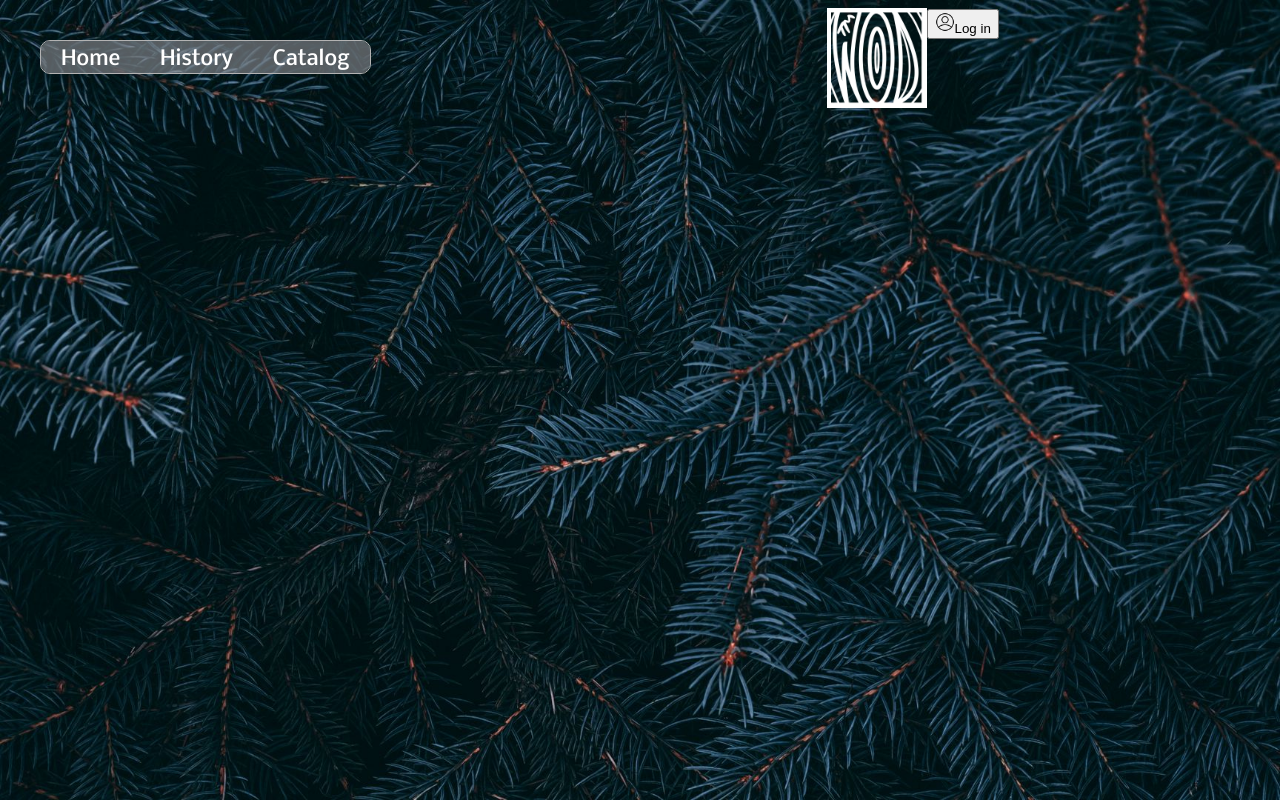
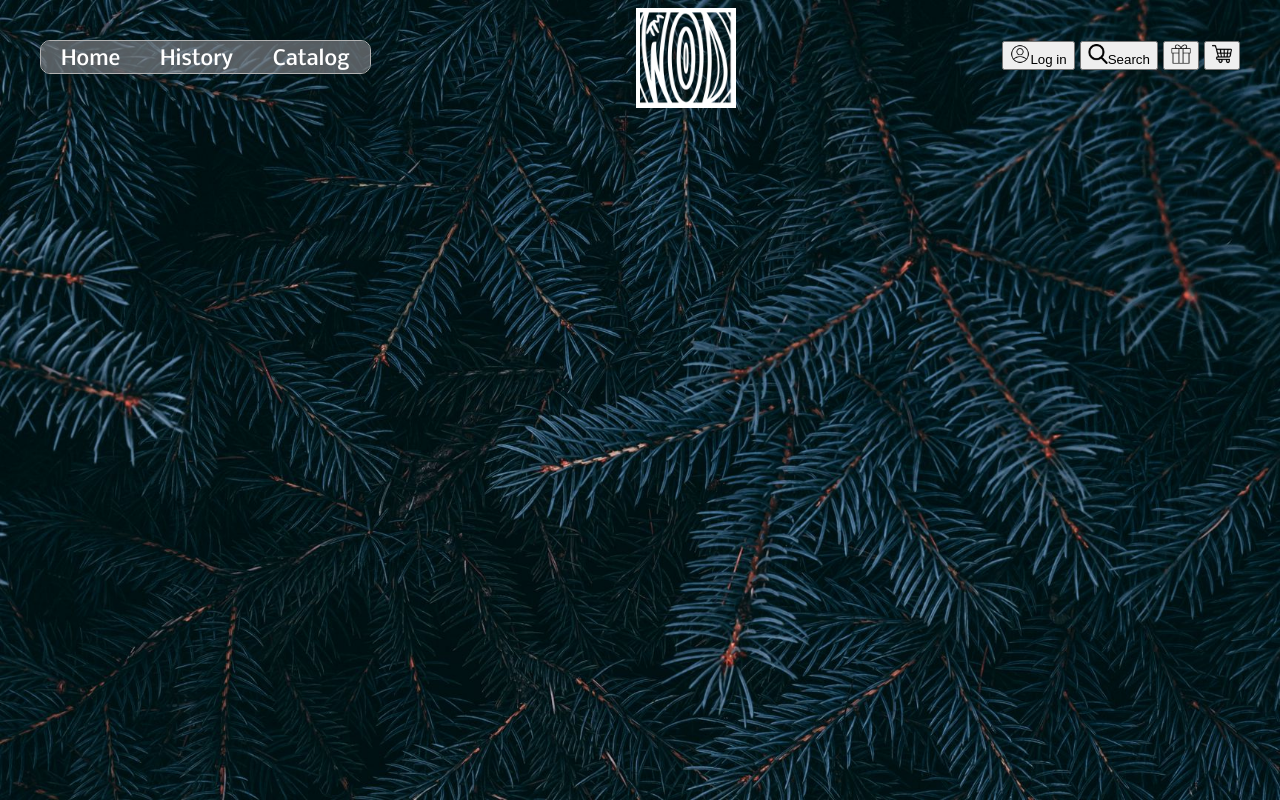
Before and after one commit to ekiari/wood_templates, a plain HTML site: page index.html in a window 1280 px wide. Drawn offline with Linux system fonts and the light colour scheme.

Commit message:
navigation menu

```diff
--- a/index.html
+++ b/index.html
@@ -29,6 +29,21 @@
                         width="20px"
                         height="20px"><span>Log in</span>
                 </button>
+                <button>
+                    <img src="icons/search_512.png"
+                        width="20px"
+                        height="20px"><span>Search</span>
+                </button>
+                <button>
+                    <img src="icons/gift_512.png"
+                        width="20px"
+                        height="20px">
+                </button>
+                <button>
+                    <img src="icons/shopping_cart_512.png"
+                        width="20px"
+                        height="20px">
+                </button>
             </div>
         </nav>
 
--- a/style.css
+++ b/style.css
@@ -19,8 +19,9 @@ html {
     background-attachment: fixed;
 }
 
-nav .navigation_menu {
-    float: left;
+nav {
+    display: flex;
+
 }
 
 .navigation_menu ul {
@@ -67,23 +68,15 @@ nav .navigation_menu {
     color: #ffffff;
 }
 
-.logo img {
-    /* background-image: url("images/Wood_TM_WHITE_unredactable.png"); */
-    /* background-repeat: no-repeat; */
-    /* object-fit: contain; */
-    /* height: 100%; */
-    /* display: inline-block; */
-    /* float: left; */
-    /* text-align: center; */
-    /* padding-left: 400px; */
-    /* display: inline-block; */
+.logo {
+    display: block;
     margin-left: auto;
     margin-right: auto;
-    float: left;
-    margin-left: 22.8em;
+    text-align: center;
 }
 
-.navigation_other span {
-    /* float: left; */
+.navigation_other {
+    margin-top: 1.6rem;
+    margin-right: 1.6rem;
     vertical-align: middle;
 }
```
